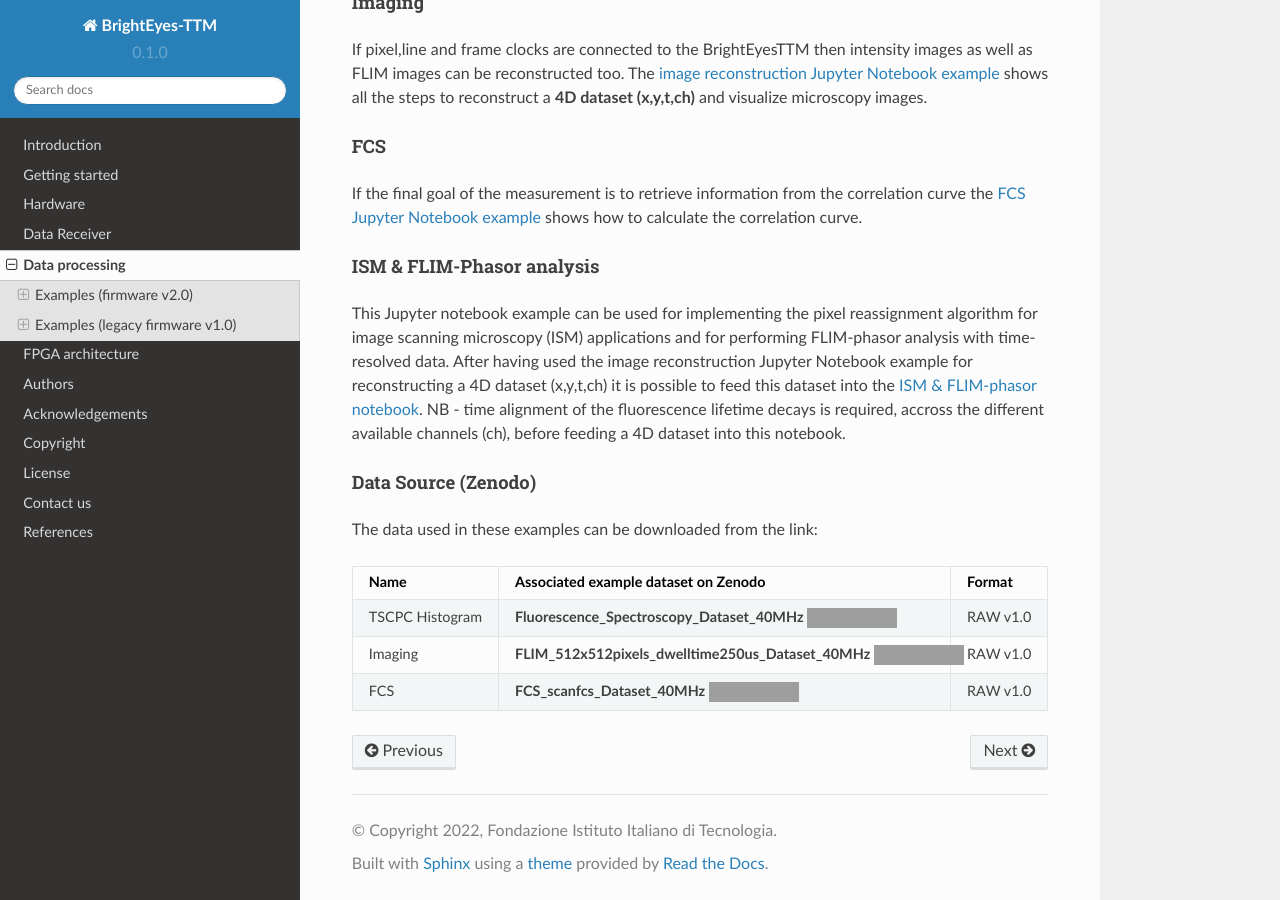
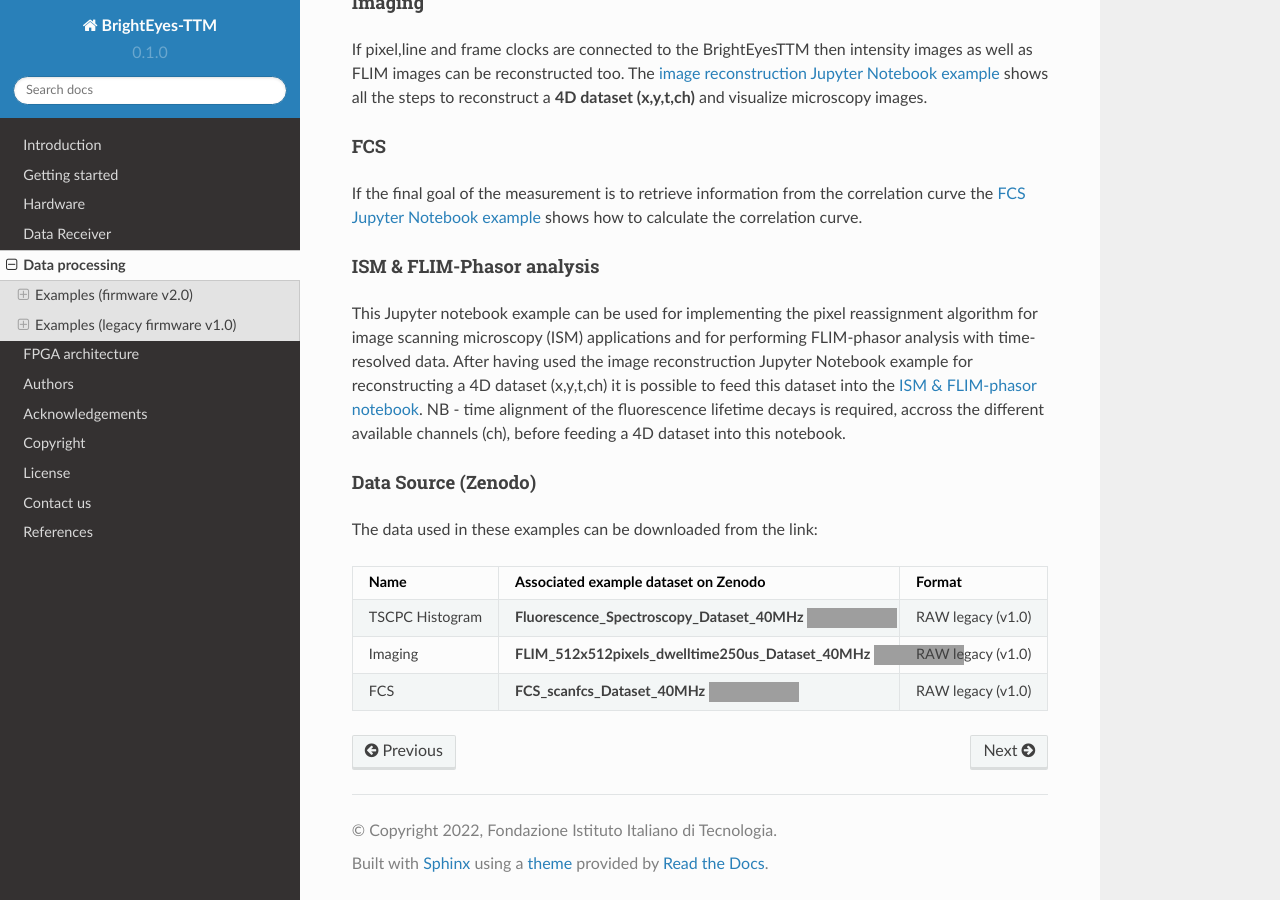
Before and after one commit to mattia-donato/BrightEyes-TTM-docs, a Sphinx documentation site: the page built from docs/source/dataprocessing.md, in a window 1280 px wide and 900 px high, scrolled down 2690 px. Built offline with Sphinx 7.4.7 and the Read the Docs theme 2.0.0, drawn with Linux system fonts in a browser that asks for light colours; pages that are not in the unit, such as notebooks, are missing from menus; grey boxes are pictures that could not be loaded.

Commit message:
Update dataprocessing.md

```diff
--- a/docs/source/dataprocessing.md
+++ b/docs/source/dataprocessing.md
@@ -100,6 +100,6 @@ The data used in these examples can be downloaded from the link:
 
 | Name | Associated example dataset on Zenodo | Format
 | ------ | ------ | ----- |
-| TSCPC Histogram | **Fluorescence_Spectroscopy_Dataset_40MHz** [![DOI](https://zenodo.org/badge/DOI/10.5281/zenodo.4912656.svg)](https://doi.org/10.5281/zenodo.4912656) | RAW v1.0 |
-| Imaging | **FLIM_512x512pixels_dwelltime250us_Dataset_40MHz** [![DOI](https://zenodo.org/badge/DOI/10.5281/zenodo.4912656.svg)](https://doi.org/10.5281/zenodo.4912656) | RAW v1.0 |
-| FCS | **FCS_scanfcs_Dataset_40MHz** [![DOI](https://zenodo.org/badge/DOI/10.5281/zenodo.4912656.svg)](https://doi.org/10.5281/zenodo.4912656) | RAW  v1.0 |
+| TSCPC Histogram | **Fluorescence_Spectroscopy_Dataset_40MHz** [![DOI](https://zenodo.org/badge/DOI/10.5281/zenodo.4912656.svg)](https://doi.org/10.5281/zenodo.4912656) | RAW legacy (v1.0) |
+| Imaging | **FLIM_512x512pixels_dwelltime250us_Dataset_40MHz** [![DOI](https://zenodo.org/badge/DOI/10.5281/zenodo.4912656.svg)](https://doi.org/10.5281/zenodo.4912656) | RAW legacy (v1.0)  |
+| FCS | **FCS_scanfcs_Dataset_40MHz** [![DOI](https://zenodo.org/badge/DOI/10.5281/zenodo.4912656.svg)](https://doi.org/10.5281/zenodo.4912656) | RAW legacy (v1.0) |
```
